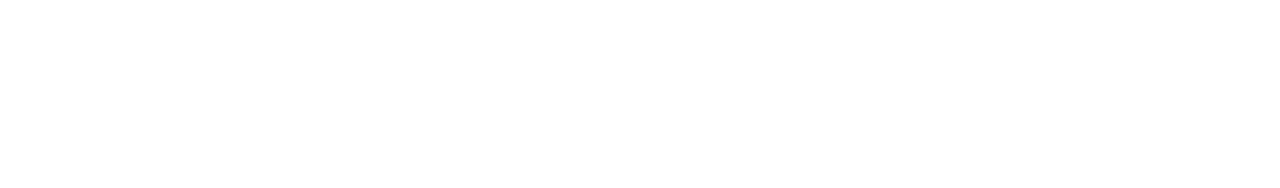
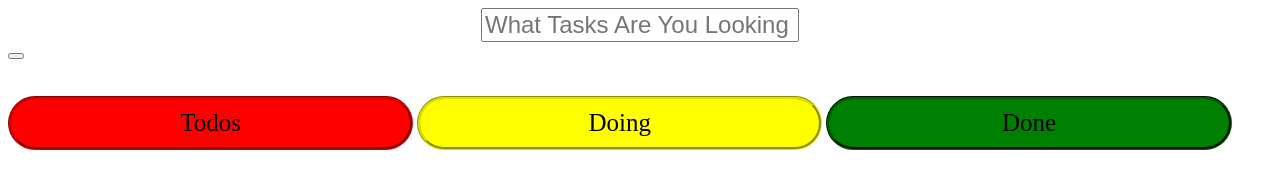
Before and after one commit to knightmoves-schools/capstone-070-list-task-descriptions-dpalmieri-1, a website: page index.html in a window 1280 px wide. Drawn offline with Linux system fonts and the light colour scheme.

Commit message:
Will This work?

```diff
--- a/index.html
+++ b/index.html
@@ -2,10 +2,69 @@
 <html>
     <head>
         <title>Task App</title>
+        <style>
+            span {
+                display:inline-block;
+            }
+            input {
+                display:block;
+                margin: 0 auto;
+                text-align:center;
+                font-size:x-large;
+            }
+
+
+
+            .task-1{
+                border:rgb(220,0,0);
+                border-style:groove;
+                border-radius: 50px;
+                padding:10px;
+                background:red;
+                width:30%;
+                font-size:25px;
+                color:black;
+                text-align:center;
+            }
+            .task-2{
+                border:rgb(225,225,0);
+                border-style:groove;
+                font-size:25px;
+                border-radius:50px;
+                padding:10px;
+                width:30%;
+                background:yellow;
+                Color:black;
+                text-align:center;
+            }
+            .task-3{
+                border:rgb(0,98,0);
+                border-style:groove;
+                font-size:25px;
+                border-radius:50px;
+                padding:10px;
+                width:30%;
+                background:green;
+                Color:black;
+                text-align:center;
+            }
+        </style>
     </head>
     <body>
         <div id="tasks">
+            <div>
+                <input type="text" placeholder="What Tasks Are You Looking For?"></input>
+            </div>
+            <div>
+                <button></button>
+            </div>
 
+            <br>
+            <br>
+
+            <span id="task-description-1" class="task-1">Todos</span>
+            <span id="task-description-2" class="task-2">Doing</span>
+            <span id="task-description-3" class="task-3">Done</span>
         </div>
     </body>
 </html>
```
